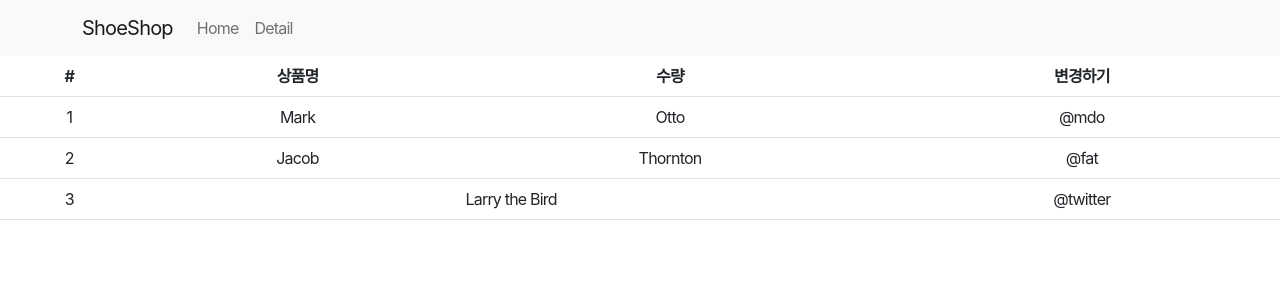
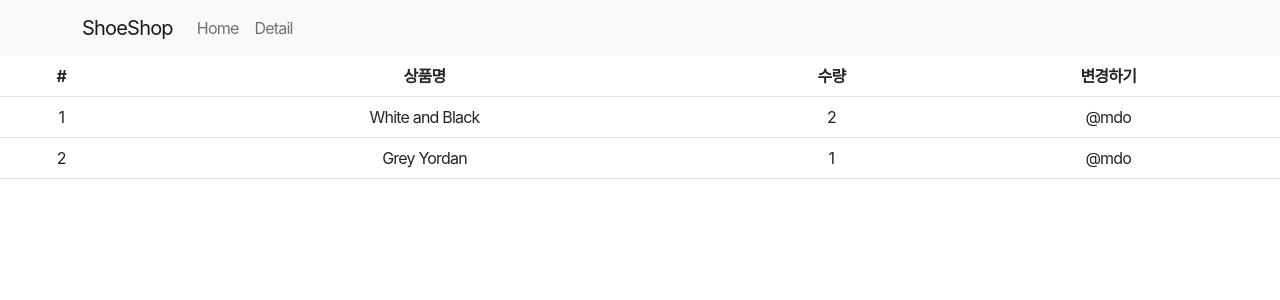
Before and after one commit to kim-song-jun/ReactProject, a React (Create React App) app in the folder shop/: page /cart in a window 1280 px wide. Shown: the top 300 px of the page. Built offline with nearby package versions, Linux system fonts and the light colour scheme.

Commit message:
[Part 2-18] 0820 Redux 2: store에 state 보관하고 쓰는 법

```diff
--- a/shop/src/components/Cart.js
+++ b/shop/src/components/Cart.js
@@ -2,7 +2,7 @@ import Table from 'react-bootstrap/Table';
 import { useSelector } from 'react-redux/es/exports';
 function Cart() {
   let a = useSelector((state) => {
-    return state;
+    return state.userCart;
   });
   return (
     <>
@@ -16,23 +16,16 @@ function Cart() {
           </tr>
         </thead>
         <tbody>
-          <tr>
-            <td>1</td>
-            <td>Mark</td>
-            <td>Otto</td>
-            <td>@mdo</td>
-          </tr>
-          <tr>
-            <td>2</td>
-            <td>Jacob</td>
-            <td>Thornton</td>
-            <td>@fat</td>
-          </tr>
-          <tr>
-            <td>3</td>
-            <td colSpan={2}>Larry the Bird</td>
-            <td>@twitter</td>
-          </tr>
+          {a.map(function (e, i) {
+            return (
+              <tr>
+                <td>{i + 1}</td>
+                <td>{e.name}</td>
+                <td>{e.count}</td>
+                <td>@mdo</td>
+              </tr>
+            );
+          })}
         </tbody>
       </Table>
     </>
--- a/shop/src/store.js
+++ b/shop/src/store.js
@@ -10,9 +10,18 @@ let stock = createSlice({
   initialState: [10, 11, 12],
 });
 
+let userCart = createSlice({
+  name: 'userCart',
+  initialState: [
+    { id: 0, name: 'White and Black', count: 2 },
+    { id: 2, name: 'Grey Yordan', count: 1 },
+  ],
+});
+
 export default configureStore({
   reducer: {
     userName: userName.reducer,
     stock: stock.reducer,
+    userCart: userCart.reducer,
   },
 });
```
